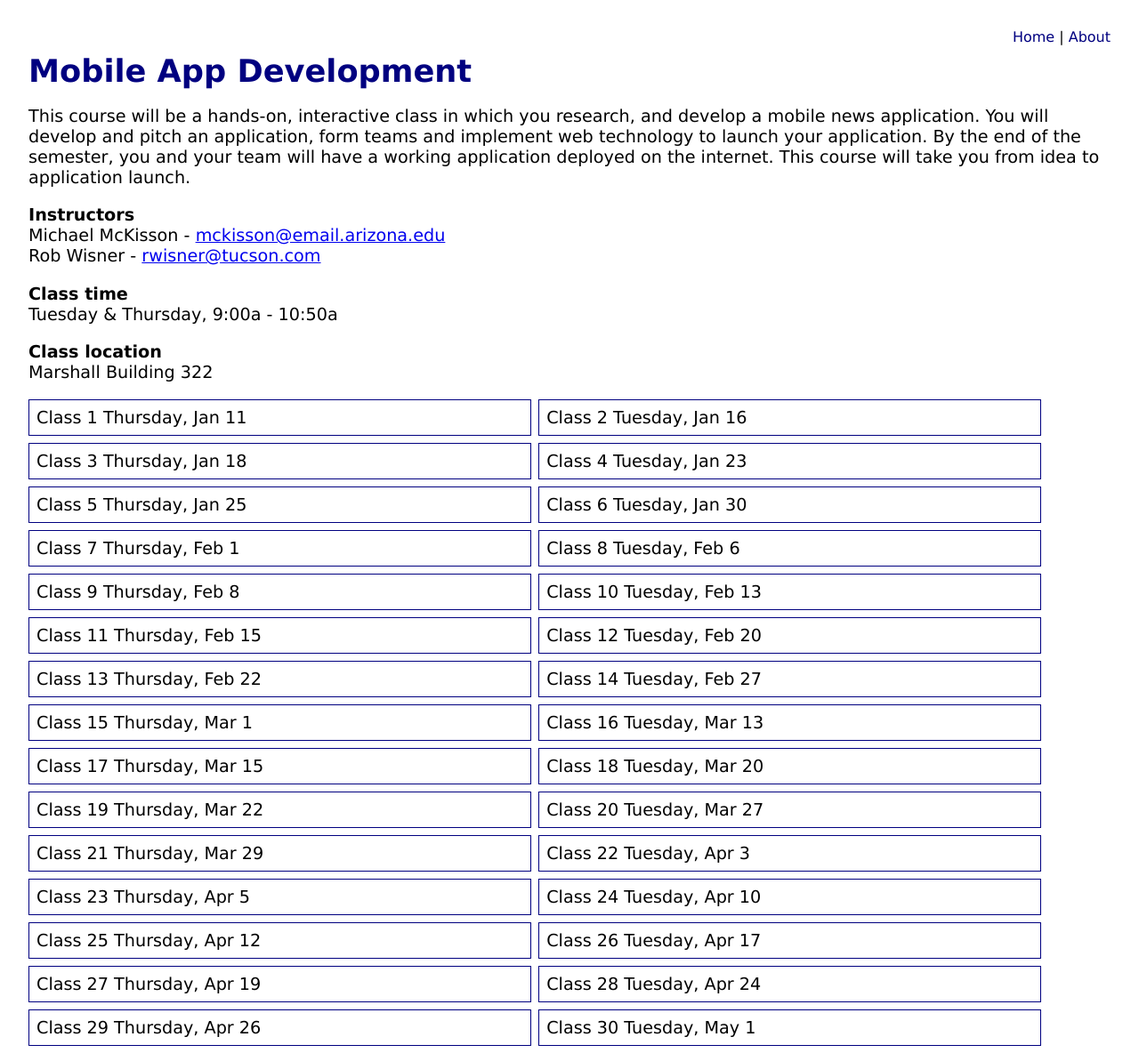
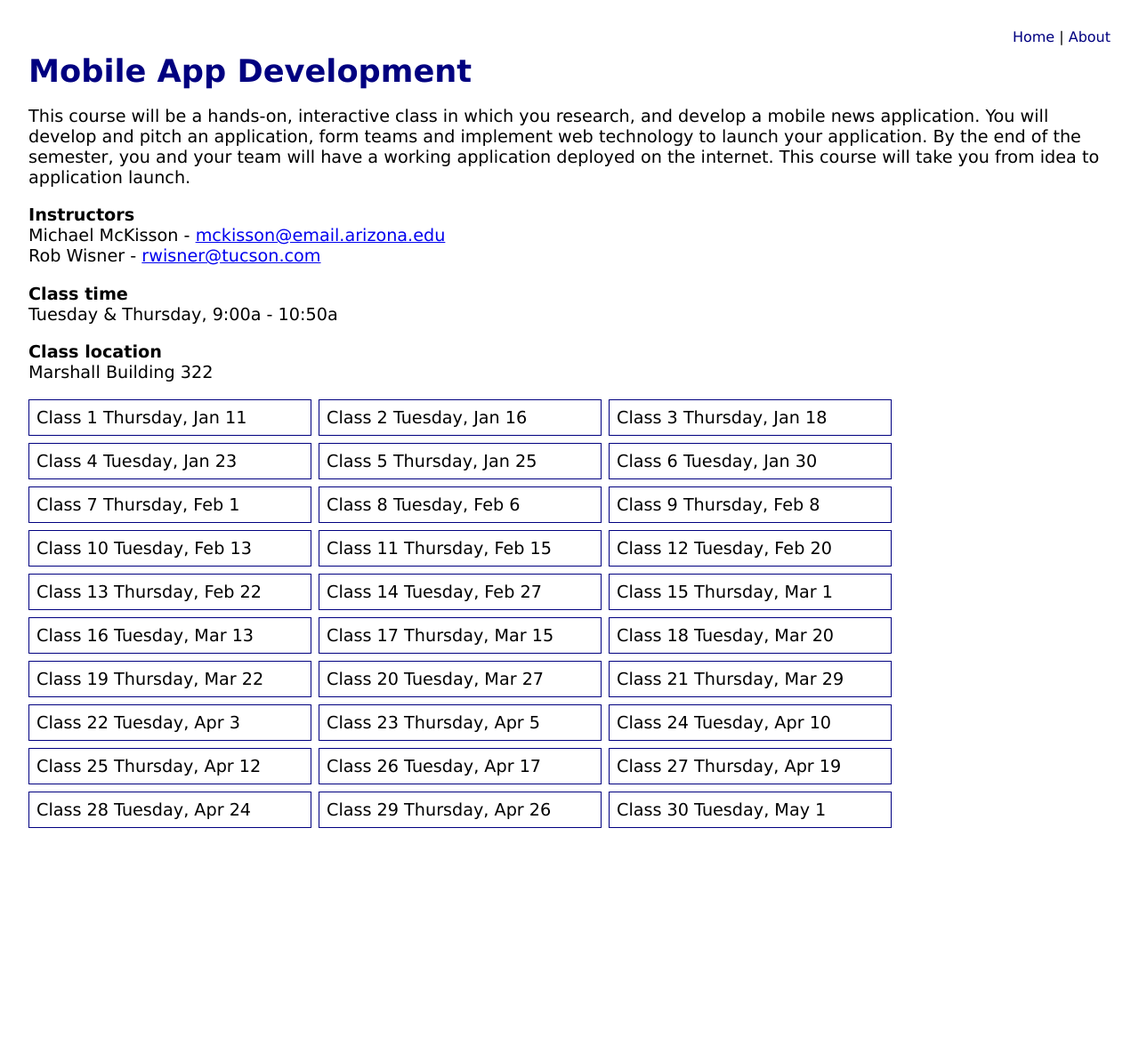
Before and after one commit to UAAppClass/uaappclass.github.io, a Jekyll site: the page built from index.md, in a window 1280 px wide. Shown: the whole page at 89% size. Built offline with Jekyll 4.4.1, drawn with Linux system fonts in a browser that asks for light colours; after the commit the page ends 939 px from its top, so only the background shows below that.

Commit message:
Went with a straight up 300px width

```diff
--- a/assets/main.css
+++ b/assets/main.css
@@ -31,7 +31,7 @@ body {
 }
 
 .postlink {
-  width: 45%;
+  width: 300px;
   border: 1px solid navy;
   margin-bottom: 8px;
   margin-right: 8px;
```
